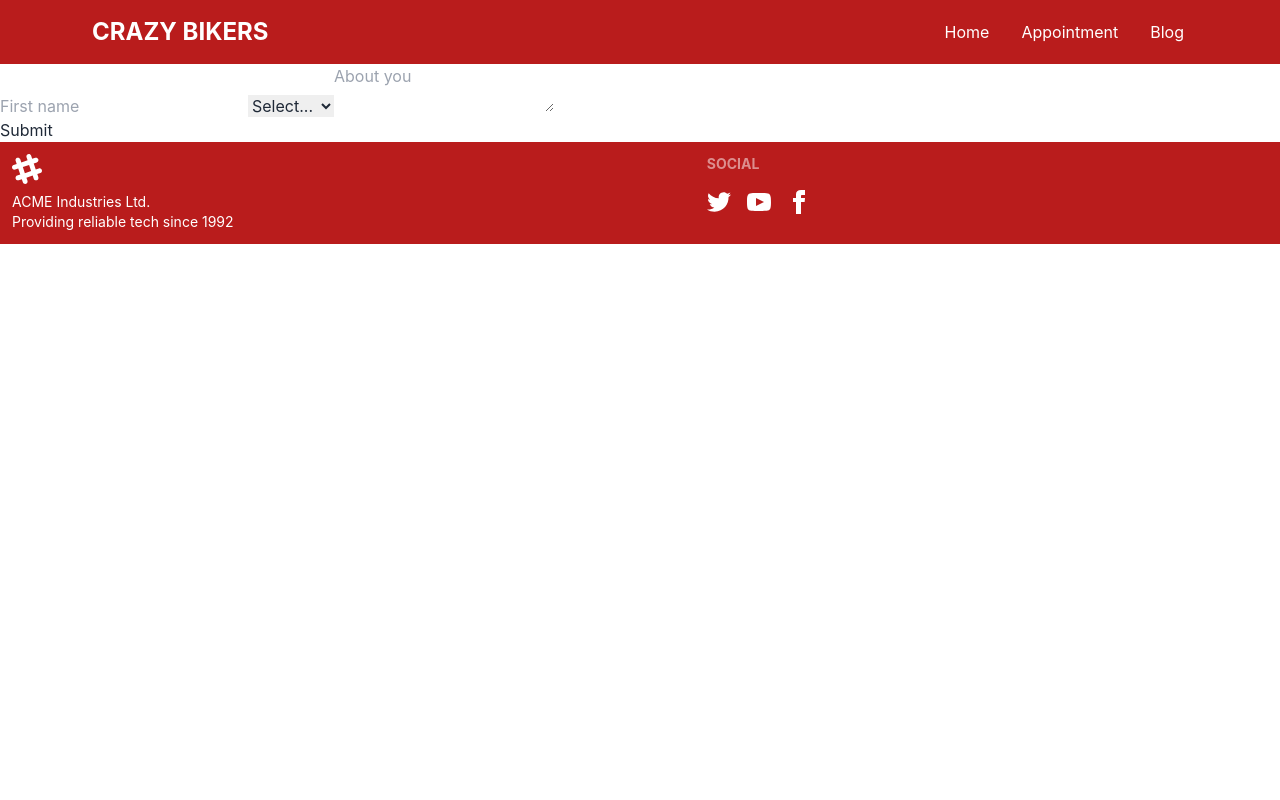
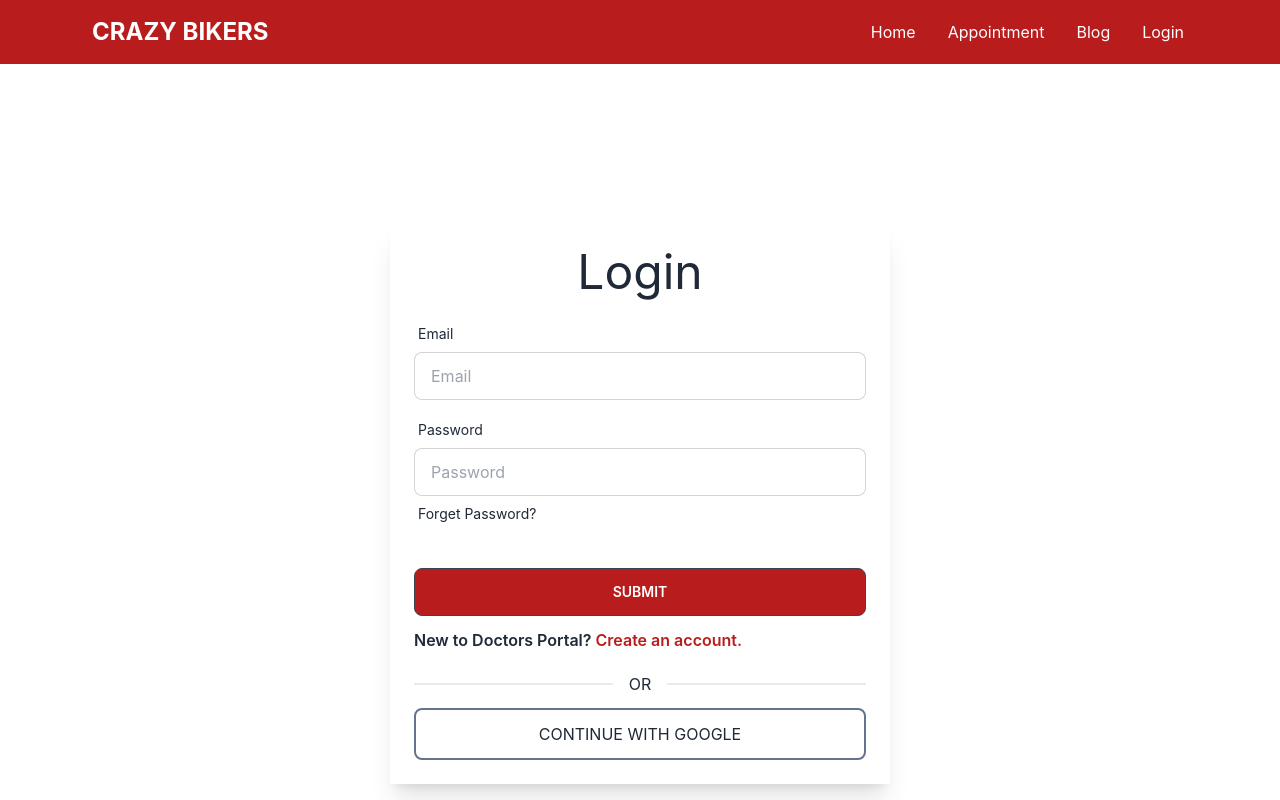
Before and after one commit to Atik2788/Crazy-Bikers-Buy-Sell-Website-, a React (Create React App) app: page /login in a window 1280 px wide. Shown: the top 800 px of the page. Built offline with nearby package versions, Linux system fonts and the light colour scheme; no server answers.

Commit message:
after doing user, login, signup, google login, log out

```diff
--- a/package.json
+++ b/package.json
@@ -8,6 +8,7 @@
     "@testing-library/react": "^13.4.0",
     "@testing-library/user-event": "^13.5.0",
     "daisyui": "^2.41.0",
+    "dotenv": "^16.0.3",
     "firebase": "^9.14.0",
     "react": "^18.2.0",
     "react-dom": "^18.2.0",
--- a/src/Pages/Seared/Login.js
+++ b/src/Pages/Seared/Login.js
@@ -1,26 +1,67 @@
-import React, { useState } from 'react';
+import React, { useContext, useState } from 'react';
 import { useForm } from "react-hook-form";
+import { Link } from 'react-router-dom';
+import { AuthContext } from '../../context/AuthProvider';
 
 const Login = () => {
+    const [data, setData] = useState("");
+    const {login, googleLogIn} = useContext(AuthContext)
+    const [loginError, setLoginError] = useState()
 
     const { register, handleSubmit } = useForm();
-    const [data, setData] = useState("");
+
+
+
+    const handleLogin = (data) =>{
+        login(data.email, data.password)
+        .then(result =>{
+            const user = result.user;
+            console.log(user);
+        })
+        .catch(err => {
+            console.error(err.message)
+            setLoginError(err.message)
+        })
+    }
+
+
+    // google log in
+    const handleGoogleLogIn = () =>{
+        googleLogIn()
+        .then(result =>{
+            const user = result.user;
+            console.log(user)
+        })
+        .catch(err => console.error(err))
+    }
 
 
     return (
-        <div>
-            <form onSubmit={handleSubmit((data) => setData(JSON.stringify(data)))}>
+        <div className='lg:w-2/4 mx-auto lg:my-40 px-3 lg:px-0 md:px-6 my-10 text-center lg:flex justify-center'>
+            <div className='shadow-xl lg:w-[500px]  lg:p-6 p-3 '>
+                <p className='text-5xl mb-5'>Login</p>
 
-                <input {...register("firstName")} placeholder="First name" />
-                <select {...register("category", { required: true })}>
-                    <option value="">Select...</option>
-                    <option value="A">Option A</option>
-                    <option value="B">Option B</option>
-                </select>
-                <textarea {...register("aboutYou")} placeholder="About you" />
-                <p>{data}</p>
-                <input type="submit" />
-            </form>
+                <form className='grid grid-cols-1 gap-3' onSubmit={handleSubmit(handleLogin)}>
+
+                    <div>
+                        <label className="label"><span className="label-text">Email</span></label>
+                        <input {...register("email", {required:true})} type="email" placeholder="Email" className="input input-bordered w-full" />
+                    </div>
+                    <div>
+                        <label className="label"><span className="label-text">Password</span></label>
+                        <input {...register("password", {required:true})} type="password" placeholder="Password" className="input input-bordered w-full" />
+                        <label className="label"><span className="label-text">Forget Password?</span></label>
+                    </div>
+
+                    <p className='text-red-600 text-left'>{loginError}</p>
+                    <input className='btn bg-red-700 w-full mt-3 ' type="submit" />
+                </form>
+
+                <p className='mt-3 text-md font-semibold text-left mb-6'>New to Doctors Portal? <Link className='text-red-700' to='/signup'> Create an account.</Link></p>
+                <div className="divider">OR</div>
+                <button onClick={handleGoogleLogIn} className='w-full p-3 btn-outline hover:bg-red-700 rounded-lg border-2 border-slate-500'>CONTINUE WITH GOOGLE</button>
+
+            </div>
         </div>
     );
 };
--- a/src/Pages/Seared/Navbar.js
+++ b/src/Pages/Seared/Navbar.js
@@ -3,25 +3,26 @@ import { Link } from 'react-router-dom';
 import { AuthContext } from '../../context/AuthProvider';
 
 const Navbar = () => {
-    // const { user, logOut } = useContext(AuthContext)
+    const { user, logOut } = useContext(AuthContext)
+    console.log(user)
 
-    // const handleSignOut = () => {
-    //     logOut()
-    //         .then(() =>{})
-    //         .catch(err => console.error(err))
-    // }
+    const handleSignOut = () => {
+        logOut()
+            .then(() =>{})
+            .catch(err => console.error(err))
+    }
 
     const menuItems = <React.Fragment>
         <li><Link className='lg:text-white' to='/'>Home</Link></li>
         <li><Link className='lg:text-white' to='/'>Appointment</Link></li>
         <li><Link className='lg:text-white' to='/blog'>Blog</Link></li>
-        {/* {user?.uid ?
+        {user?.uid ?
             <>
-                <li><Link to='/dashboard'>Dashboard</Link></li>
-                <li onClick={handleSignOut}><Link>Sign Out</Link></li>
+                <li><Link className='text-white' to='/dashboard'>Dashboard</Link></li>
+                <li className='text-white' onClick={handleSignOut}><Link>Sign Out</Link></li>
             </>
             :
-            <li><Link to='/login'>Login</Link></li>} */}
+            <li><Link className='text-white' to='/login'>Login</Link></li>}
     </React.Fragment>
 
     return (
--- a/src/Pages/Seared/Signup.js
+++ b/src/Pages/Seared/Signup.js
@@ -1,9 +1,70 @@
-import React from 'react';
+import React, { useContext, useState } from 'react';
+import { useForm } from 'react-hook-form';
+import { Link } from 'react-router-dom';
+import { AuthContext } from '../../context/AuthProvider';
 
 const Signup = () => {
+    const [data, setData] = useState("");
+    const {createUser} = useContext(AuthContext)
+
+    const { register, formState: { errors }, handleSubmit } = useForm();
+    // console.log(errors);
+
+    const handleSignup = (data) => {
+        createUser(data.email, data.password)
+        .then(result => {
+            const user = result.user;
+            console.log(user)
+        })
+        .catch(err => console.error(err))
+    }
+
+
     return (
-        <div>
+        <div className='lg:w-2/4 mx-auto lg:my-40 px-3 lg:px-0 md:px-6 my-10 text-center lg:flex justify-center'>
+            <div className='shadow-xl lg:w-[500px]  lg:p-6 p-3 '>
+                <p className='text-5xl mb-5'>Sing Up</p>
+                <form className='grid grid-cols-1 gap-3' onSubmit={handleSubmit(handleSignup)}>
 
+                    <div>
+                        <label className="label"><span className="label-text">Name</span></label>
+                        <input {...register("name", { required: "Name is required" })} type="name" placeholder="Name" className="input input-bordered w-full" />
+                        {errors.name && <p className='text-red-600 text-left' role="alert">{errors.name?.message}</p>}
+                    </div>
+                    {/*
+                    <div>
+                        <label className="label"><span className="label-text">Image</span></label>
+                        <input {...register("image", {required:true})} type="image" placeholder="Image" className="input input-bordered w-full" />
+                    </div> */}
+
+                    <div>
+                        <label className="label"><span className="label-text">Email</span></label>
+                        <input {...register("email", { required: "Email address is required" })} type="email" placeholder="Email" className="input input-bordered w-full" />
+                        {errors.email && <p className='text-red-600 text-left' role="alert">{errors.email?.message}</p>}
+                    </div>
+
+                    <div>
+                        <label className="label"><span className="label-text">Password</span></label>
+                        <input type="password"  {...register("password", { required: "Password is required",
+                            minLength: {value: 6, message: 'Password must be 6 characters long'},
+                         })} className='input input-bordered w-full ' />
+
+                        <label className="label"><span className="label-text">Forget Password?</span></label>
+                        {errors.password && <p className='text-red-600 text-left' role="alert">{errors.password?.message}</p>}
+                    </div>
+
+                    <div>
+                        <label className="label"><span className="label-text">Select Purpose</span></label>
+                        <select className=' input input-bordered w-full' {...register("userCategory", { required: true })}>
+                            <option value="buyer">Buyer</option>
+                            <option value="seller">Seller</option>
+                        </select>
+                    </div>
+                    <p>{data}</p>
+                    <input className='btn bg-red-700 w-full mt-3' type="submit" />
+                </form>
+                <p className='mt-4 text-md font-semibold text-left mb-6'>Already have an account? <Link className='text-red-700' to='/login'>Login</Link></p>
+            </div>
         </div>
     );
 };
--- a/src/Routes/Routes.js
+++ b/src/Routes/Routes.js
@@ -27,8 +27,8 @@ export const router = createBrowserRouter([
                 element: <Signup></Signup>
             },
             {
-                path: '/blog',
-                element: <Blog></Blog>
+                path: '/login',
+                element: <Login></Login>
             },
         ]
     }
--- a/src/context/AuthProvider.js
+++ b/src/context/AuthProvider.js
@@ -1,16 +1,52 @@
-import { Children, createContext } from "react";
-import { getAuth } from "firebase/auth";
+import { createContext, useEffect, useState } from "react";
+import { createUserWithEmailAndPassword, getAuth, GoogleAuthProvider, onAuthStateChanged, signInWithEmailAndPassword, signInWithPopup, signOut } from "firebase/auth";
 import app from "../firebase/firebase.config";
 
 export const AuthContext = createContext()
 const auth = getAuth(app)
 
+const provider = new GoogleAuthProvider()
+
 
 const AuthProvider = ({children}) => {
+    const [user, setUser] = useState(null)
+
+    // sign up or create user
+    const createUser = (email, password) =>{
+        return createUserWithEmailAndPassword(auth, email, password)
+    }
+
+
+    // user login
+    const login = (email, password) =>{
+       return signInWithEmailAndPassword(auth, email, password)
+    }
+
+
+    // google login
+    const googleLogIn = () =>{
+        return signInWithPopup (auth, provider)
+    }
+
+
+    // Logout
+    const logOut = () =>{
+        return signOut(auth)
+    }
 
 
 
-    const authInfo = {}
+    useEffect(()=>{
+       const unsubscribe = onAuthStateChanged(auth, currentUser =>{
+            console.log('user observing');
+            setUser(currentUser)
+        })
+
+        return () => unsubscribe()
+    },[])
+
+
+    const authInfo = {createUser, login, googleLogIn, user, logOut}
     return(
         <AuthContext.Provider value={authInfo}>
             {children}
```
Also changed, not shown: src/firebase/firebase.config.js (+2 -5 lines), 1 other file (tests, documents, lock files or other folders).
